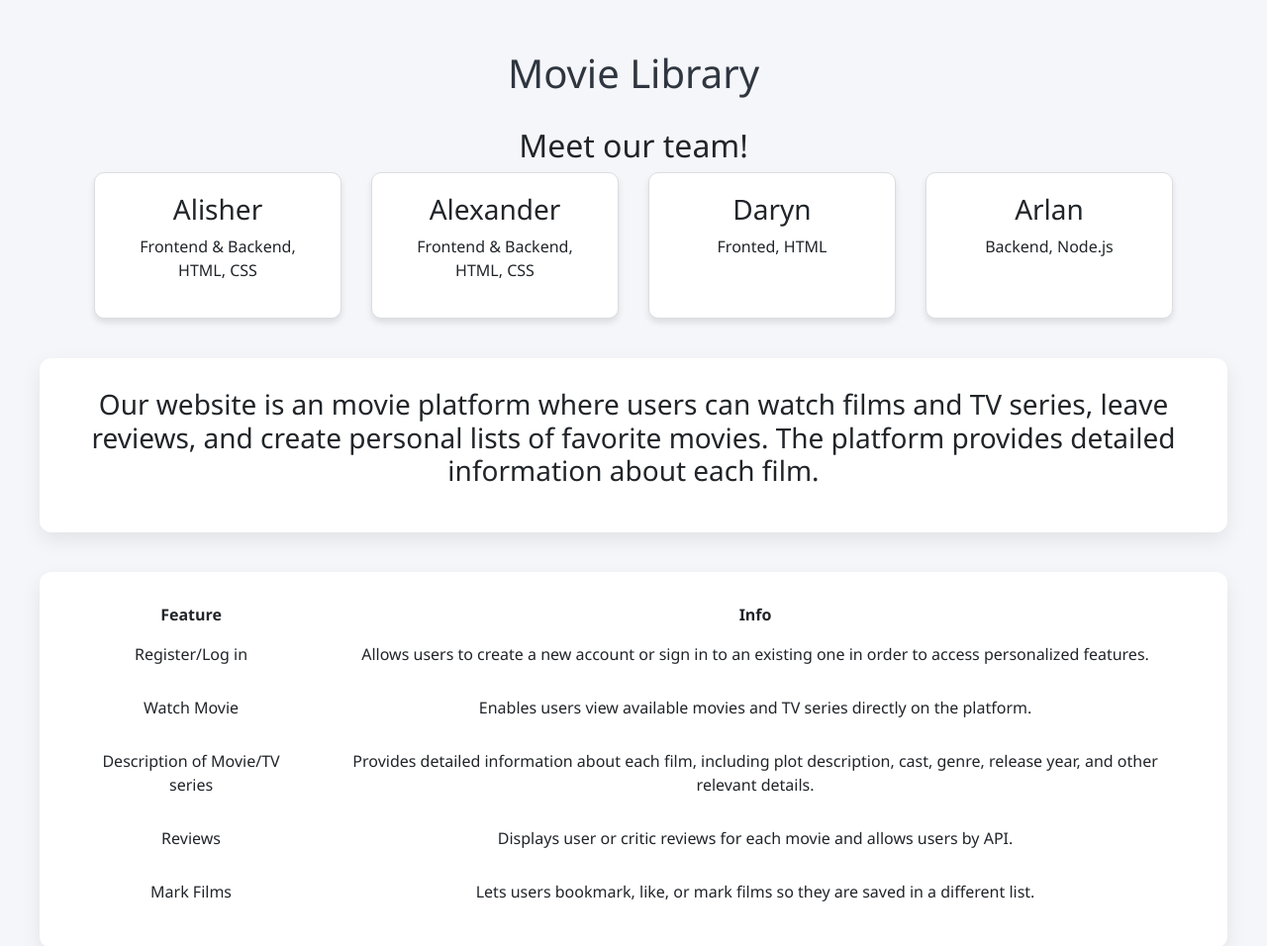
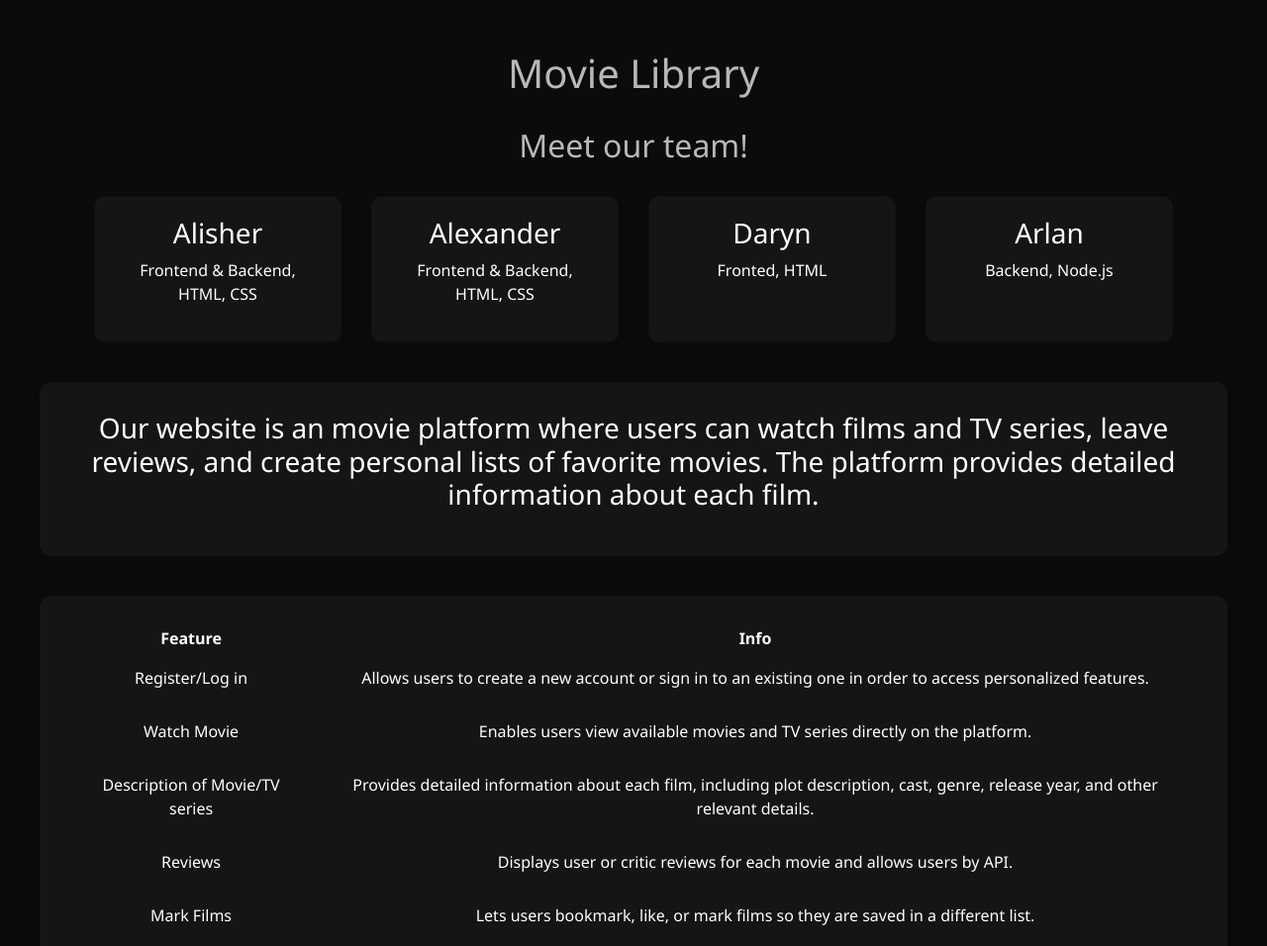
Before and after one commit to zhalisher/Web2Assignment1, a plain HTML site: page views/index.html in a window 1280 px wide. Shown: the top 956 px of the page at 99% size. Drawn offline with nearby package versions, Linux system fonts and the light colour scheme.

Commit message:
changed design

```diff
--- a/public/style.css
+++ b/public/style.css
@@ -1,6 +1,6 @@
 @import url('https://fonts.googleapis.com/css2?family=Oswald:wght@300;700&display=swap');
 body {
-    background-color: #f5f6fa;
+    background-color: #0C0B0B;
     margin: 0;
     padding: 0;
     box-sizing: border-box;
@@ -11,17 +11,14 @@ body {
     text-align: center;
     margin-top: 50px;
 }
-
-.description {
-    font-size: 1.2em;
-    color: #333;
-    margin-bottom: 20px;
+.project-name {
+    font-size: 2.5em;
+    color: #B8B8B8;
+    margin-bottom: 30px;
 }
-
-h1 {
-    font-size: 2.5em;
-    color: #2f3640;
-    margin-bottom: 30px;
+.team-members{
+    color: #B8B8B8;
+    margin-bottom: 2rem;
 }
 
 .team {
@@ -31,8 +28,8 @@ h1 {
     flex-wrap: wrap;
 }
 .card {
-    background-color: #ffffff;
-    border: 1px solid #dcdde1;
+    background-color: #161515;;
+    color: #FFF;
     border-radius: 10px;
     padding: 20px;
     width: 250px;
@@ -46,7 +43,8 @@ h1 {
 }
 
 .descr {
-    background: #ffffff;
+    background-color: #161515;
+    color: #FFF;
     padding: 30px;
     border-radius: 12px;
     margin: 40px;
@@ -67,7 +65,8 @@ h1 {
 
 .future {
     display: grid;;
-    background: #ffffff;
+    background-color: #161515;
+    color: #FFF;
     padding: 30px;
     border-radius: 12px;
     margin: 40px;
```
